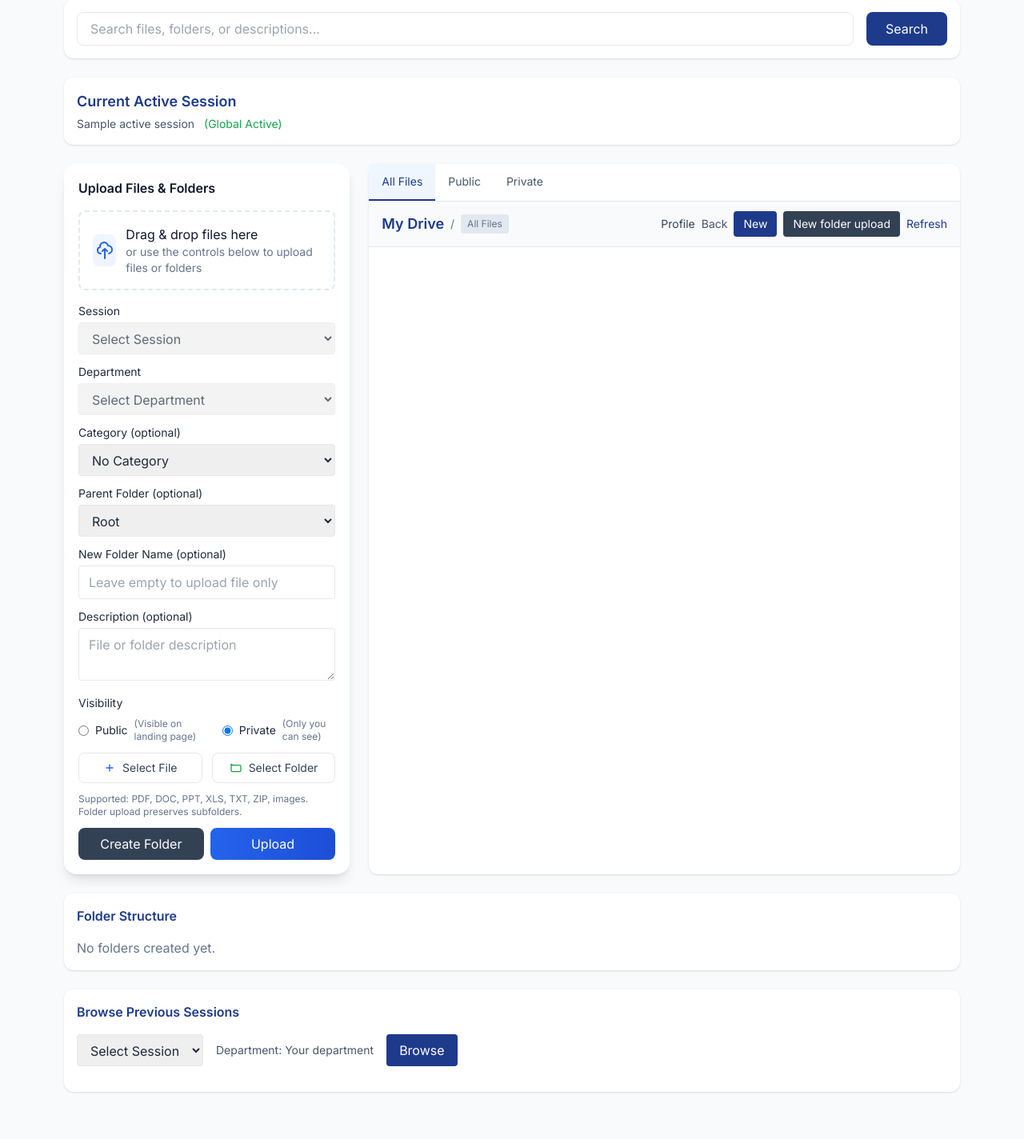
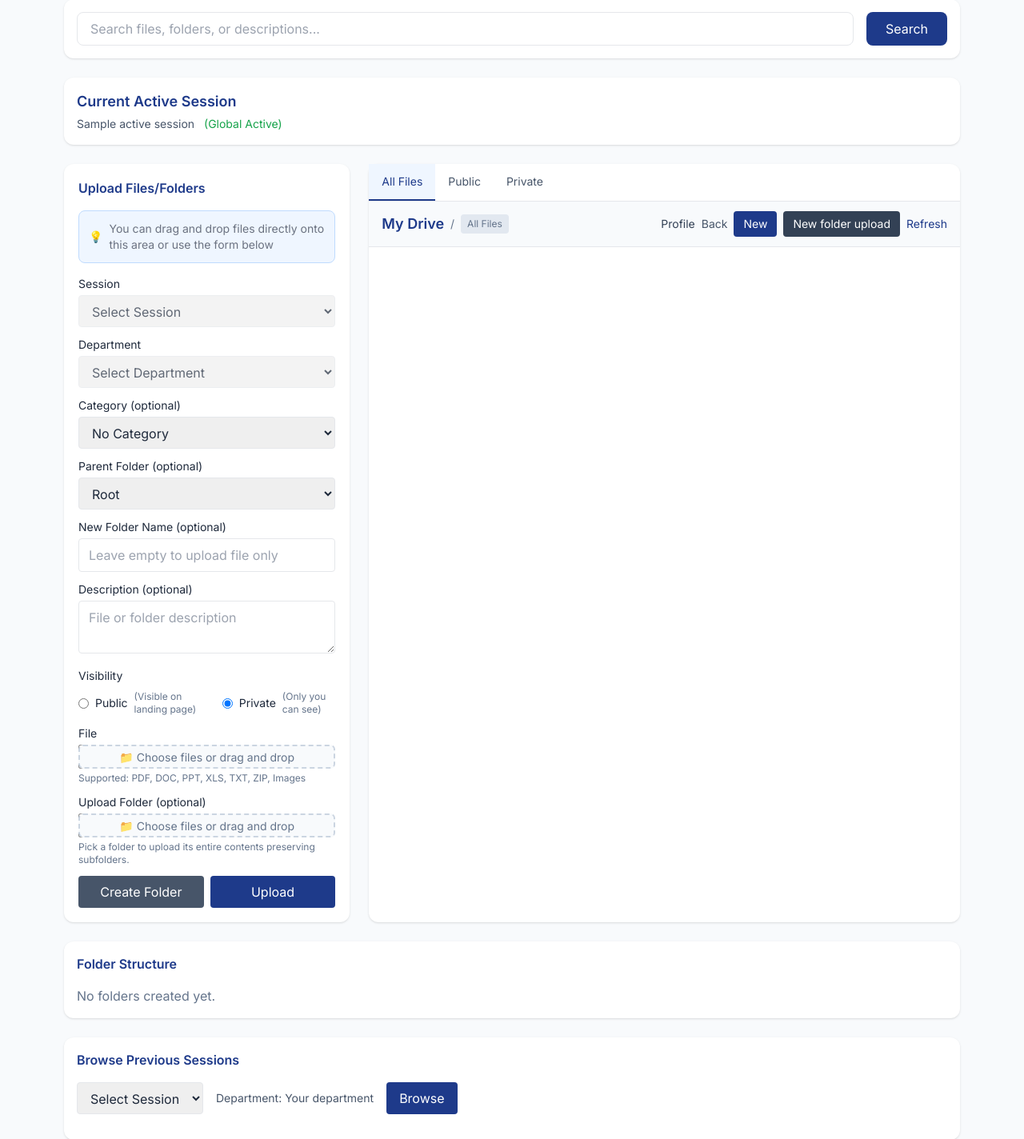
Before and after one commit to AyanAhmedKhan/MITS-Cloudy, a Django app: template templates/core/dashboard.html in a window 1280 px wide. Shown: the part 130-1554 px from the top of the page at 80% size. Run offline with Django 4.2, Linux system fonts and the light colour scheme; the template is opened without the code that fills it: most values are stand-ins (such as "Sample title", 1, 10 or a date in 2020); some libraries are stand-ins or nearby versions.

Commit message:
Refactor upload section for improved UI and user guidance

```diff
--- a/templates/core/dashboard.html
+++ b/templates/core/dashboard.html
@@ -47,19 +47,12 @@
 
 <div class="grid md:grid-cols-3 gap-6">
   <!-- Upload Section -->
-  <div class="md:col-span-1 bg-white p-4 rounded-2xl shadow-lg upload-zone">
-    <h2 class="font-semibold text-slate-900 mb-4">Upload Files & Folders</h2>
-    <div class="mb-4">
-      <div id="upload-dropzone" class="border-2 border-dashed border-slate-200 rounded-lg p-4 text-center transition-colors hover:border-blue-300 hover:bg-blue-50">
-        <div class="flex items-center justify-center gap-3">
-          <div class="w-10 h-10 rounded-lg bg-gradient-to-br from-blue-50 to-indigo-50 flex items-center justify-center">
-            <svg class="w-6 h-6 text-blue-600" fill="none" stroke="currentColor" viewBox="0 0 24 24"><path stroke-linecap="round" stroke-linejoin="round" stroke-width="2" d="M7 16a4 4 0 01-.88-7.903A5 5 0 1115.9 6L16 6a5 5 0 011 9.9M15 13l-3-3m0 0l-3 3m3-3v12"></path></svg>
-          </div>
-          <div class="text-left">
-            <div class="font-medium text-slate-900">Drag & drop files here</div>
-            <div class="text-sm text-slate-500">or use the controls below to upload files or folders</div>
-          </div>
-        </div>
+  <div class="md:col-span-1 bg-white p-4 rounded-xl shadow upload-zone">
+    <h2 class="font-semibold text-primary mb-4">Upload Files/Folders</h2>
+    <div class="text-sm text-gray-500 mb-4 p-3 bg-blue-50 rounded-lg border border-blue-200">
+      <div class="flex items-center gap-2">
+        <span class="text-blue-600">💡</span>
+        <span>You can drag and drop files directly onto this area or use the form below</span>
       </div>
     </div>
     <form id="upload-form" class="space-y-3">
@@ -128,24 +121,25 @@
         </div>
       </div>
 
-      <div class="grid grid-cols-2 gap-3">
-        <label for="file" class="cursor-pointer flex items-center justify-center gap-2 bg-white border rounded-lg px-3 py-2 hover:shadow text-sm text-slate-700">
-          <svg class="w-4 h-4 text-blue-600" fill="none" stroke="currentColor" viewBox="0 0 24 24"><path stroke-linecap="round" stroke-linejoin="round" stroke-width="2" d="M12 6v6m0 0v6m0-6h6m-6 0H6"></path></svg>
-          Select File
-          <input id="file" type="file" class="hidden" />
-        </label>
-
-        <label for="folder-upload" class="cursor-pointer flex items-center justify-center gap-2 bg-white border rounded-lg px-3 py-2 hover:shadow text-sm text-slate-700">
-          <svg class="w-4 h-4 text-green-600" fill="none" stroke="currentColor" viewBox="0 0 24 24"><path stroke-linecap="round" stroke-linejoin="round" stroke-width="2" d="M3 7v10a2 2 0 002 2h14a2 2 0 002-2V9a2 2 0 00-2-2H5a2 2 0 00-2-2z"></path></svg>
-          Select Folder
-          <input id="folder-upload" type="file" class="hidden" webkitdirectory directory multiple />
-        </label>
-        <div class="col-span-2 text-xs text-slate-500">Supported: PDF, DOC, PPT, XLS, TXT, ZIP, images. Folder upload preserves subfolders.</div>
+      <div>
+        <label class="block text-sm font-medium mb-1">File</label>
+        <input id="file" type="file" class="w-full" />
+        <p class="text-xs text-slate-500 mt-1">Supported: PDF, DOC, PPT, XLS, TXT, ZIP, Images</p>
+      </div>
+      <div>
+        <label class="block text-sm font-medium mb-1">Upload Folder (optional)</label>
+        <input id="folder-upload" type="file" class="w-full" webkitdirectory directory multiple />
+        <p class="text-xs text-slate-500 mt-1">Pick a folder to upload its entire contents preserving subfolders.</p>
       </div>
 
       <div class="flex gap-2">
-        <button type="button" id="create-folder-btn" class="flex-1 bg-slate-700 text-white rounded-lg py-2 hover:bg-slate-800 transition">Create Folder</button>
-        <button type="submit" class="flex-1 bg-gradient-to-r from-blue-600 to-blue-700 text-white rounded-lg py-2 hover:from-blue-700 hover:to-blue-800 transition">Upload</button>
+        <button type="button" id="create-folder-btn"
+          class="flex-1 bg-slate-600 text-white rounded py-2 hover:bg-slate-700">
+          Create Folder
+        </button>
+        <button type="submit" class="flex-1 bg-primary text-white rounded py-2 hover:bg-blue-700">
+          Upload
+        </button>
       </div>
     </form>
   </div>
@@ -1185,75 +1179,59 @@
     let html = '';
     folders.forEach(f => {
       html += `
-        <div class="group bg-white border border-slate-100 rounded-2xl p-3 hover:shadow-lg transform hover:-translate-y-0.5 transition cursor-pointer folder-item" data-folder-id="${f.id}" draggable="true">
-          <div class="flex items-start gap-3">
-            <div class="w-12 h-12 rounded-lg bg-amber-50 flex items-center justify-center text-amber-700" onclick="driveOpenFolder(${f.id})" aria-hidden="true">
-              <svg class="w-6 h-6" fill="none" stroke="currentColor" viewBox="0 0 24 24"><path stroke-linecap="round" stroke-linejoin="round" stroke-width="2" d="M3 7v10a2 2 0 002 2h14a2 2 0 002-2V9a2 2 0 00-2-2H5a2 2 0 00-2-2z"></path></svg>
+        <div class="group border rounded-lg p-3 hover:shadow bg-white folder-item grid-item-sortable select-none relative z-0 cursor-default" data-folder-id="${f.id}" draggable="true">
+          <div class="flex items-center gap-3">
+            <div class="w-10 h-10 rounded bg-amber-100 text-amber-700 flex items-center justify-center cursor-pointer" onclick="driveOpenFolder(${f.id})">📁</div>
+            <div class="min-w-0 flex-1 cursor-pointer" onclick="driveOpenFolder(${f.id})">
+              <div class="font-medium truncate flex items-center gap-2">
+                ${f.name}
+                ${f.is_public ? '<span class="text-xs bg-green-100 text-green-700 px-2 py-0.5 rounded">Public</span>' : '<span class="text-xs bg-gray-100 text-gray-700 px-2 py-0.5 rounded">Private</span>'}
+              </div>
+              <div class="text-xs text-slate-500">${f.children_count} folders • ${f.files_count} files</div>
             </div>
-            <div class="min-w-0 flex-1" onclick="driveOpenFolder(${f.id})">
-              <div class="flex items-center justify-between gap-3">
-                <div class="font-medium text-slate-900 truncate">${f.name}</div>
-                <div class="flex-shrink-0">
-                  ${f.is_public ? '<span class="text-xs bg-green-100 text-green-700 px-2 py-0.5 rounded-full">Public</span>' : '<span class="text-xs bg-gray-100 text-gray-700 px-2 py-0.5 rounded-full">Private</span>'}
-                </div>
+            <div class="relative z-[200]">
+              <button class="w-8 h-8 rounded hover:bg-slate-100 flex items-center justify-center" onclick="event.stopPropagation(); toggleFolderMenu(${f.id}, this)" aria-label="More">
+                ⋮
+              </button>
+              <div id="folder-menu-${f.id}" class="hidden absolute right-0 mt-2 w-36 bg-white border rounded shadow z-[9999]">
+                <button class="block w-full text-left px-3 py-2 text-sm hover:bg-slate-50" onclick="driveOpenFolder(${f.id}); hideAllMenus();">Open</button>
+                <button class="block w-full text-left px-3 py-2 text-sm hover:bg-slate-50" onclick="openFolderShareModal(${f.id}); hideAllMenus();">Share</button>
+                ${f.is_public ?
+                  '<button class="block w-full text-left px-3 py-2 text-sm hover:bg-slate-50" onclick="toggleFolderVisibility(' + f.id + ', false); hideAllMenus();">Make Private</button>' :
+                  '<button class="block w-full text-left px-3 py-2 text-sm hover:bg-slate-50" onclick="toggleFolderVisibility(' + f.id + ', true); hideAllMenus();">Make Public</button>'
+                }
+                <button class="block w-full text-left px-3 py-2 text-sm text-red-600 hover:bg-slate-50" onclick="delFolder(${f.id}); hideAllMenus();">Delete</button>
               </div>
-              <div class="text-xs text-slate-500 mt-1">${f.children_count} folders • ${f.files_count} files</div>
             </div>
-          </div>
-          <div class="mt-3 border-t pt-3 flex items-center justify-center gap-4 text-xs text-slate-600">
-            <button class="flex items-center gap-2 px-2 py-1 rounded hover:bg-slate-50" onclick="driveOpenFolder(${f.id}); event.stopPropagation();">
-              <svg class="w-4 h-4 text-blue-600" fill="none" stroke="currentColor" viewBox="0 0 24 24"><path stroke-linecap="round" stroke-linejoin="round" stroke-width="2" d="M17 8l4 4m0 0l-4 4m4-4H3"></path></svg>
-              <span>Open</span>
-            </button>
-            <button class="flex items-center gap-2 px-2 py-1 rounded hover:bg-slate-50" onclick="openFolderShareModal(${f.id}); event.stopPropagation();">
-              <svg class="w-4 h-4 text-slate-700" fill="none" stroke="currentColor" viewBox="0 0 24 24"><path stroke-linecap="round" stroke-linejoin="round" stroke-width="2" d="M15 8a3 3 0 11-6 0 3 3 0 016 0z"></path><path stroke-linecap="round" stroke-linejoin="round" stroke-width="2" d="M2.458 12C3.732 7.943 7.523 5 12 5c4.478 0 8.268 2.943 9.542 7"></path></svg>
-              <span>Share</span>
-            </button>
-            <button class="flex items-center gap-2 px-2 py-1 rounded hover:bg-slate-50" onclick="toggleFolderVisibility(${f.id}, ${!f.is_public}); event.stopPropagation();">
-              <svg class="w-4 h-4 text-emerald-600" fill="none" stroke="currentColor" viewBox="0 0 24 24"><path stroke-linecap="round" stroke-linejoin="round" stroke-width="2" d="M5 13l4 4L19 7"></path></svg>
-              <span>${f.is_public ? 'Make Private' : 'Make Public'}</span>
-            </button>
-            <button class="flex items-center gap-2 px-2 py-1 rounded hover:bg-slate-50 text-red-600" onclick="delFolder(${f.id}); event.stopPropagation();">
-              <svg class="w-4 h-4" fill="none" stroke="currentColor" viewBox="0 0 24 24"><path stroke-linecap="round" stroke-linejoin="round" stroke-width="2" d="M19 7l-.867 12.142A2 2 0 0116.138 21H7.862a2 2 0 01-1.995-1.858L5 7m5 4v6m4-6v6M1 7h22"></path></svg>
-              <span>Delete</span>
-            </button>
           </div>
         </div>`;
     });
     files.forEach(f => {
       html += `
-        <div class="bg-white border border-slate-100 rounded-2xl p-3 hover:shadow-lg transform hover:-translate-y-0.5 transition file-item" data-file-id="${f.id}" draggable="true">
-          <div class="flex items-start gap-3">
-            <div class="w-12 h-12 rounded-lg bg-slate-50 flex items-center justify-center text-slate-600">
-              <div class="text-sm font-mono">${(f.file_extension||'').toUpperCase() || '?'}</div>
+        <div class="border rounded-lg p-3 hover:shadow bg-white file-item grid-item-sortable select-none relative z-0 cursor-default" data-file-id="${f.id}" draggable="true">
+          <div class="flex items-center gap-3">
+            <div class="w-10 h-10 rounded bg-slate-100 text-slate-600 flex items-center justify-center">${f.file_extension || '?'}</div>
+            <div class="min-w-0 flex-1">
+              <div class="font-medium truncate flex items-center gap-2" title="${f.name}">
+                ${f.name}
+                ${f.is_public ? '<span class="text-xs bg-green-100 text-green-700 px-2 py-0.5 rounded">Public</span>' : '<span class="text-xs bg-gray-100 text-gray-700 px-2 py-0.5 rounded">Private</span>'}
+              </div>
+              <div class="text-xs text-slate-500 truncate">${f.file_size_display} • ${f.download_count} downloads</div>
             </div>
-            <div class="min-w-0 flex-1">
-              <div class="flex items-center justify-between gap-3">
-                <div class="font-medium text-slate-900 truncate" title="${f.name}">${f.name}</div>
-                <div class="flex-shrink-0">
-                  ${f.is_public ? '<span class="text-xs bg-green-100 text-green-700 px-2 py-0.5 rounded-full">Public</span>' : '<span class="text-xs bg-gray-100 text-gray-700 px-2 py-0.5 rounded-full">Private</span>'}
-                </div>
+            <div class="relative z-[200]">
+              <button class="w-8 h-8 rounded hover:bg-slate-100 flex items-center justify-center" onclick="event.stopPropagation(); toggleFileMenu(${f.id}, this)" aria-label="More">
+                ⋮
+              </button>
+              <div id="file-menu-${f.id}" class="hidden absolute right-0 mt-2 w-36 bg-white border rounded shadow z-[9999]">
+                <a href="${f.file}" class="block px-3 py-2 text-sm hover:bg-slate-50">Open</a>
+                <button class="block w-full text-left px-3 py-2 text-sm hover:bg-slate-50" onclick="openShareModal(${f.id}); hideAllMenus();">Share</button>
+                ${f.is_public ?
+                  '<button class="block w-full text-left px-3 py-2 text-sm hover:bg-slate-50" onclick="toggleFileVisibility(' + f.id + ', false); hideAllMenus();">Make Private</button>' :
+                  '<button class="block w-full text-left px-3 py-2 text-sm hover:bg-slate-50" onclick="toggleFileVisibility(' + f.id + ', true); hideAllMenus();">Make Public</button>'
+                }
+                <button class="block w-full text-left px-3 py-2 text-sm text-red-600 hover:bg-slate-50" onclick="delFile(${f.id}); hideAllMenus();">Delete</button>
               </div>
-              <div class="text-xs text-slate-500 mt-1">${f.file_size_display} • ${f.download_count} downloads</div>
             </div>
-          </div>
-          <div class="mt-3 border-t pt-3 flex items-center justify-center gap-4 text-xs text-slate-600">
-            <a href="${f.file}" class="flex items-center gap-2 px-2 py-1 rounded hover:bg-slate-50 text-blue-600">
-              <svg class="w-4 h-4" fill="none" stroke="currentColor" viewBox="0 0 24 24"><path stroke-linecap="round" stroke-linejoin="round" stroke-width="2" d="M12 4v16m8-8H4"></path></svg>
-              <span>Open</span>
-            </a>
-            <button class="flex items-center gap-2 px-2 py-1 rounded hover:bg-slate-50" onclick="openShareModal(${f.id});">
-              <svg class="w-4 h-4 text-slate-700" fill="none" stroke="currentColor" viewBox="0 0 24 24"><path stroke-linecap="round" stroke-linejoin="round" stroke-width="2" d="M15 8a3 3 0 11-6 0 3 3 0 016 0z"></path><path stroke-linecap="round" stroke-linejoin="round" stroke-width="2" d="M2.458 12C3.732 7.943 7.523 5 12 5c4.478 0 8.268 2.943 9.542 7"></path></svg>
-              <span>Share</span>
-            </button>
-            <button class="flex items-center gap-2 px-2 py-1 rounded hover:bg-slate-50" onclick="toggleFileVisibility(${f.id}, ${!f.is_public});">
-              <svg class="w-4 h-4 text-emerald-600" fill="none" stroke="currentColor" viewBox="0 0 24 24"><path stroke-linecap="round" stroke-linejoin="round" stroke-width="2" d="M5 13l4 4L19 7"></path></svg>
-              <span>${f.is_public ? 'Make Private' : 'Make Public'}</span>
-            </button>
-            <button class="flex items-center gap-2 px-2 py-1 rounded hover:bg-slate-50 text-red-600" onclick="delFile(${f.id});">
-              <svg class="w-4 h-4" fill="none" stroke="currentColor" viewBox="0 0 24 24"><path stroke-linecap="round" stroke-linejoin="round" stroke-width="2" d="M19 7l-.867 12.142A2 2 0 0116.138 21H7.862a2 2 0 01-1.995-1.858L5 7m5 4v6m4-6v6M1 7h22"></path></svg>
-              <span>Delete</span>
-            </button>
           </div>
         </div>`;
     });
@@ -1958,43 +1936,6 @@
     }
   });
 
-  // Drag & drop handling for upload dropzone
-  (function setupDropzone(){
-    const dz = document.getElementById('upload-dropzone');
-    const fileInput = document.getElementById('file');
-    const folderInput = document.getElementById('folder-upload');
-    if (!dz) return;
-
-    ['dragenter','dragover'].forEach(evt => {
-      dz.addEventListener(evt, (e) => { e.preventDefault(); e.stopPropagation(); dz.classList.add('ring-2','ring-blue-300'); });
-    });
-    ['dragleave','drop','dragend'].forEach(evt => {
-      dz.addEventListener(evt, (e) => { e.preventDefault(); e.stopPropagation(); dz.classList.remove('ring-2','ring-blue-300'); });
-    });
-
-    dz.addEventListener('drop', (e) => {
-      const files = e.dataTransfer.files;
-      if (!files || files.length === 0) return;
-      // If single entry is a directory (some browsers), forward to folder input, otherwise file input
-      if (files.length === 1 && files[0].webkitRelativePath && files[0].webkitRelativePath.indexOf('/') !== -1) {
-        // cannot set FileList programmatically reliably; prompt user to use folder input instead
-        showToast('Folder drop detected. Use Select Folder to upload full directories.');
-        return;
-      }
-      // Assign to file input by creating a new DataTransfer if supported
-      try {
-        const dt = new DataTransfer();
-        Array.from(files).forEach(f => dt.items.add(f));
-        if (fileInput) fileInput.files = dt.files;
-        // trigger change event
-        if (fileInput) fileInput.dispatchEvent(new Event('change'));
-      } catch (err) {
-        // fallback: inform user
-        showToast('Drop detected. Please use Select File / Select Folder controls for uploading.');
-      }
-    });
-  })();
-
   init();
   if (location.hash === '#profile') { openProfilePanel(); }
   window.addEventListener('hashchange', () => { if (location.hash === '#profile') openProfilePanel(); });
@@ -2011,28 +1952,13 @@
     fm.innerHTML = sourceEl.innerHTML;
     fm.style.display = 'block';
     fm.classList.remove('hidden');
-    // Size and position next to the anchor button with viewport-aware placement
+    // Size and position next to the anchor button
     const rect = anchorBtn.getBoundingClientRect();
-    const vw = Math.max(document.documentElement.clientWidth || 0, window.innerWidth || 0);
-    const vh = Math.max(document.documentElement.clientHeight || 0, window.innerHeight || 0);
+    // Ensure minimum width similar to w-36 (9rem)
     fm.style.minWidth = '9rem';
-    fm.style.maxWidth = '20rem';
-
-    // Try to place to the right of the button; if not enough space, place to the left
-    const preferLeft = (rect.right + 160) > vw;
-    if (!preferLeft) {
-      fm.style.left = Math.min(vw - 16 - 144, rect.right + 6) + 'px';
-    } else {
-      // place to left of the anchor
-      fm.style.left = Math.max(8, rect.left - 6 - 144) + 'px';
-    }
-
-    // Vertical position: prefer below the button, but clamp to viewport
-    let top = rect.bottom + 6;
-    if (top + 48 > vh) { // 48px buffer
-      top = Math.max(8, rect.top - 6 - 48);
-    }
-    fm.style.top = top + 'px';
+    fm.style.maxWidth = '16rem';
+    fm.style.left = Math.max(8, rect.right - 144) + 'px'; // align right edges roughly
+    fm.style.top = (rect.bottom + 6) + 'px';
   }
 </script>
 {% endblock %}
```
